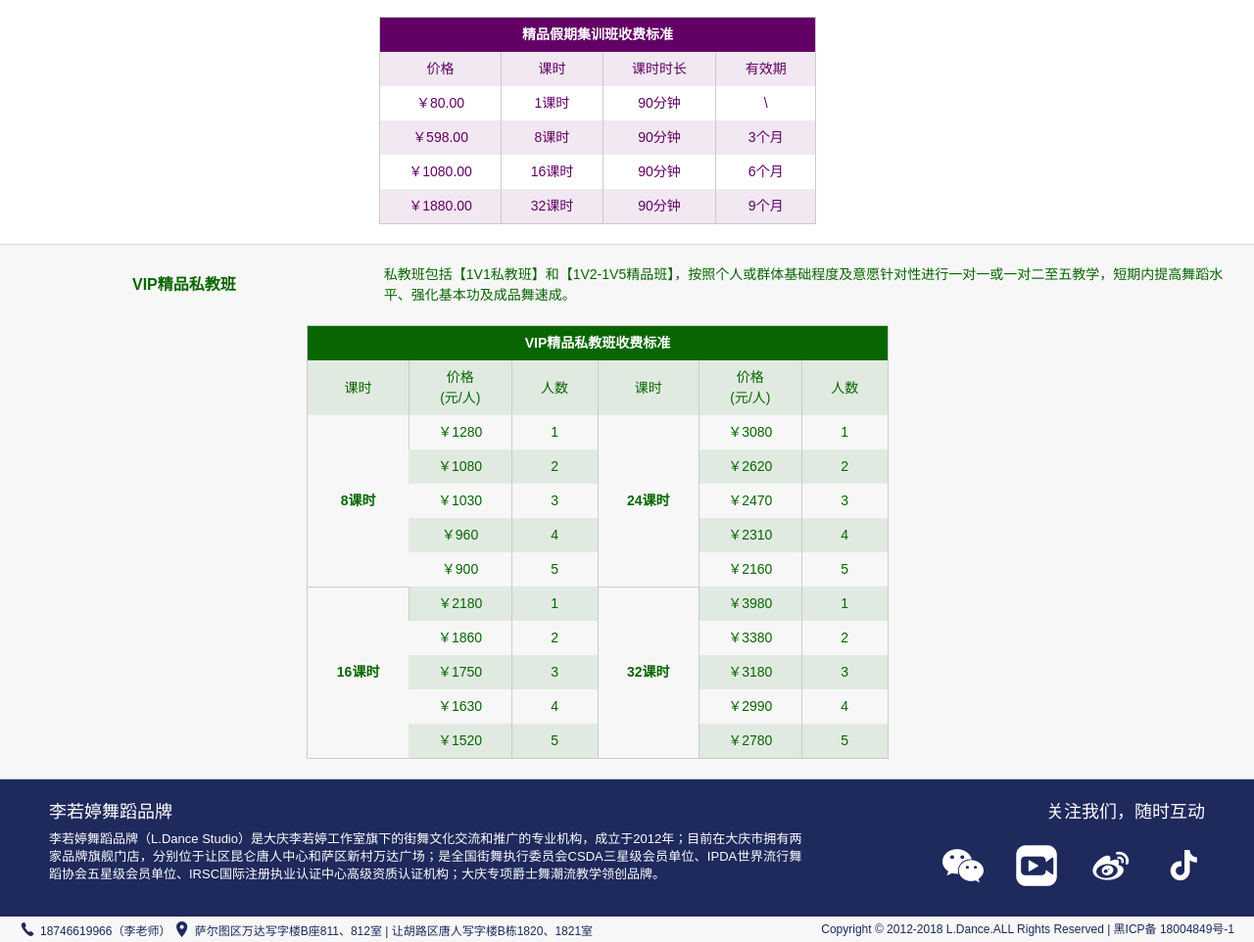
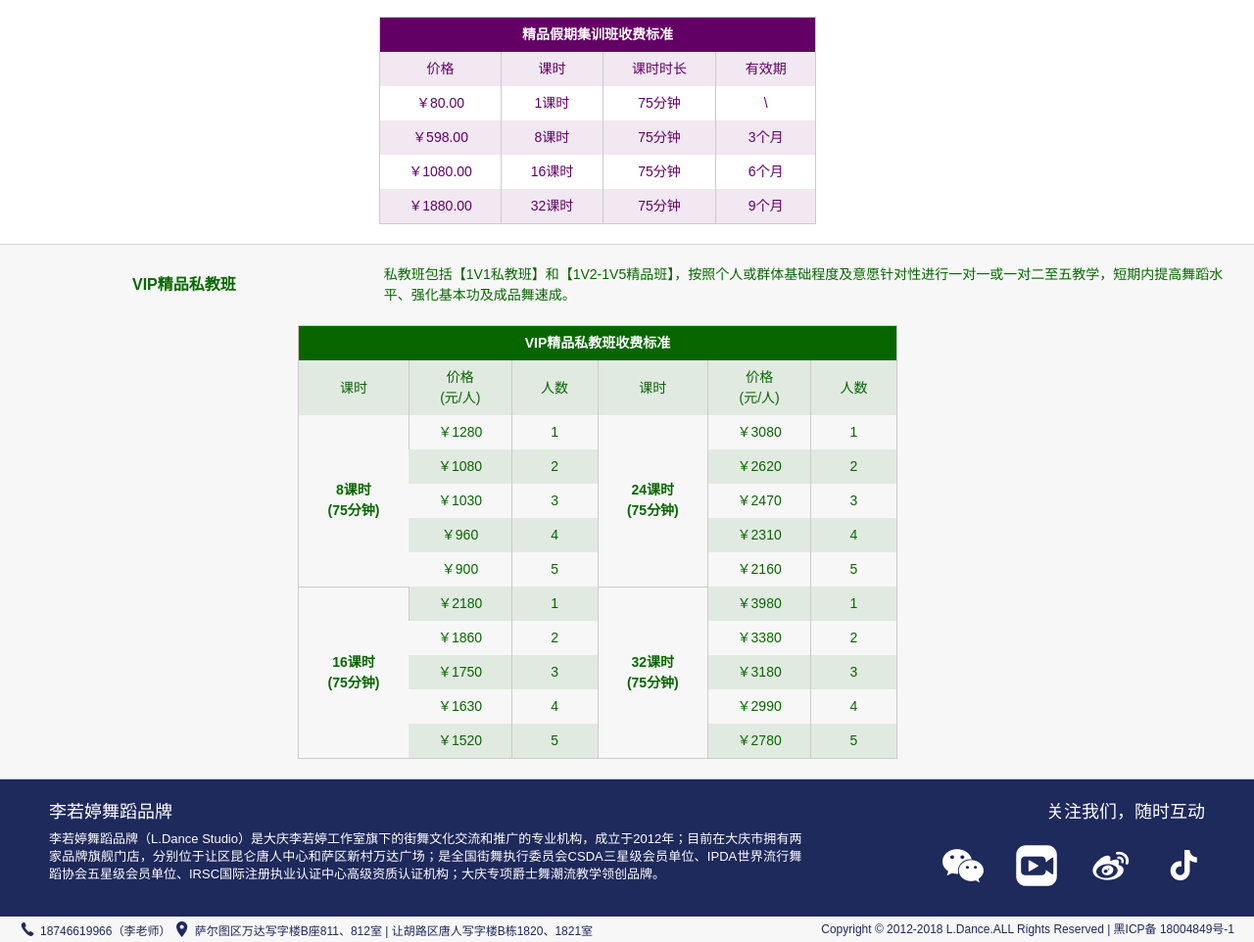
Before and after one commit to heroubing/ldancestudio, a website: page src/course.html in a window 1280 px wide. Shown: the part 521-1483 px from the top of the page at 98% size. Drawn offline with Linux system fonts and the light colour scheme.

Commit message:
change time 90 to 75

```diff
--- a/src/course.html
+++ b/src/course.html
@@ -102,7 +102,7 @@
                     </tbody>
                 </table>
             </div>
-            <div class="table-common-child">
+            <!-- <div class="table-common-child">
                 <table class="pure-table pure-table-striped">
                     <thead>
                         <tr>
@@ -148,7 +148,7 @@
                         </tr>
                     </tbody>
                 </table>
-            </div>
+            </div> -->
         </div>
 
         <!-- 暑期课 -->
@@ -177,25 +177,25 @@
                         <tr>
                             <td>￥80.00</td>
                             <td>1课时</td>
-                            <td>90分钟</td>
+                            <td>75分钟</td>
                             <td>\</td>
                         </tr>
                         <tr class="pure-table-odd">
                             <td>￥598.00</td>
                             <td>8课时</td>
-                            <td>90分钟</td>
+                            <td>75分钟</td>
                             <td>3个月</td>
                         </tr>
                         <tr>
                             <td>￥1080.00</td>
                             <td>16课时</td>
-                            <td>90分钟</td>
+                            <td>75分钟</td>
                             <td>6个月</td>
                         </tr>
                         <tr class="pure-table-odd">
                             <td>￥1880.00</td>
                             <td>32课时</td>
-                            <td>90分钟</td>
+                            <td>75分钟</td>
                             <td>9个月</td>
                         </tr>
                     </tbody>
@@ -229,10 +229,10 @@
                             <td>人数</td>
                         </tr>
                         <tr>
-                            <th rowspan="5" style="text-align: center;">8课时</th>
+                            <th rowspan="5" style="text-align: center;">8课时<br />(75分钟)</th>
                             <td>￥1280</td>
                             <td>1</td>
-                            <th rowspan="5" style="text-align: center;">24课时</th>
+                            <th rowspan="5" style="text-align: center;">24课时<br />(75分钟)</th>
                             <td>￥3080</td>
                             <td>1</td>
                         </tr>
@@ -261,10 +261,10 @@
                             <td>5</td>
                         </tr>
                         <tr>
-                            <th rowspan="5" style="text-align: center; border-top: 1px solid #cbcbcb;">16课时</th>
+                            <th rowspan="5" style="text-align: center; border-top: 1px solid #cbcbcb;">16课时<br />(75分钟)</th>
                             <td>￥2180</td>
                             <td>1</td>
-                            <th rowspan="5" style="text-align: center; border-top: 1px solid #cbcbcb;">32课时</th>
+                            <th rowspan="5" style="text-align: center; border-top: 1px solid #cbcbcb;">32课时<br />(75分钟)</th>
                             <td>￥3980</td>
                             <td>1</td>
                         </tr>
```
Also changed, not shown: dist/course.html.
